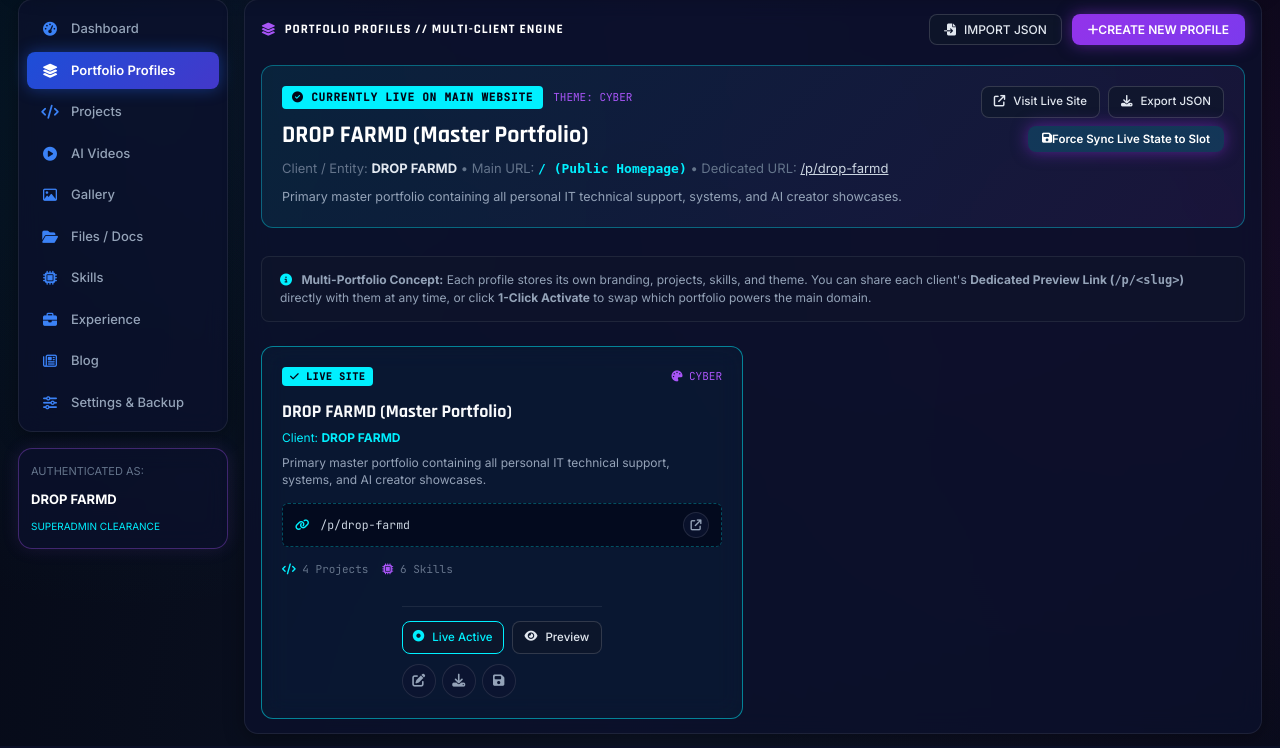
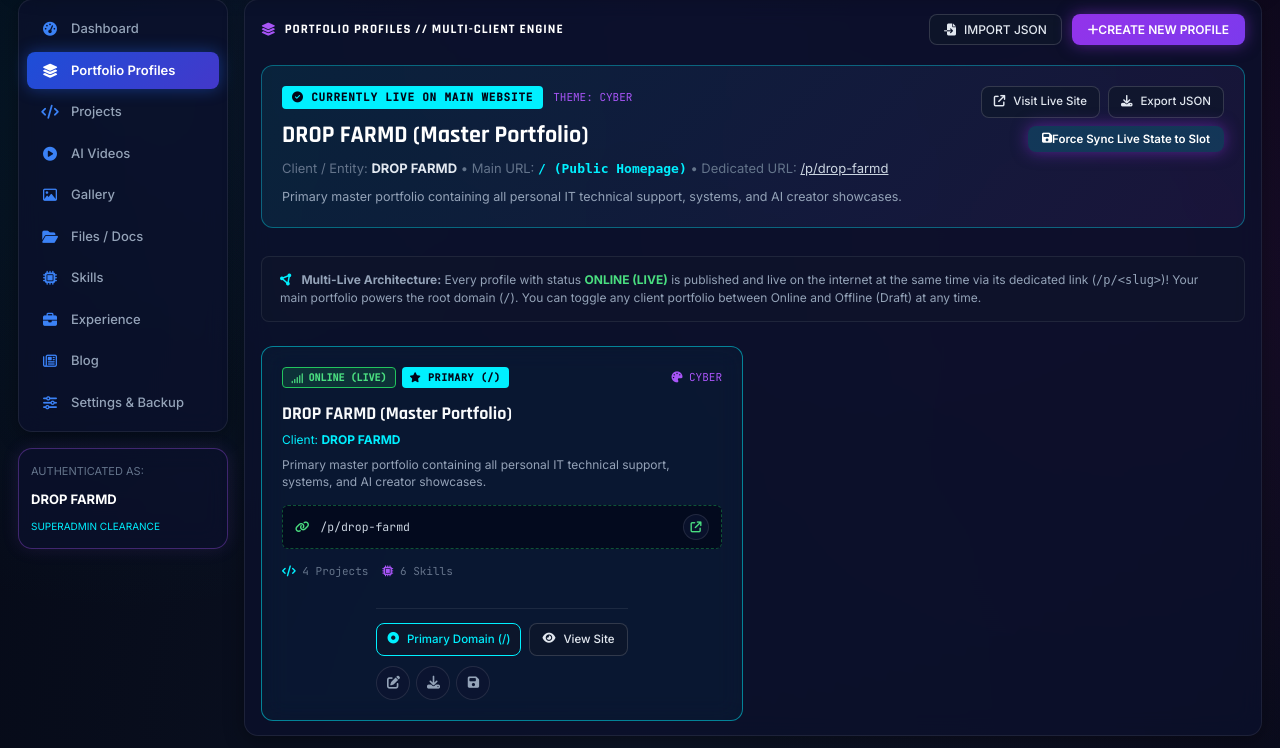
Before and after one commit to reianrd328/lyrch-portfolio, a Flask app: page /admin/profiles in a window 1280 px wide. Shown: the part 89-837 px from the top of the page. Run offline with Flask 3, Linux system fonts and the light colour scheme; a user stored in the database is signed in.

Commit message:
feat: simultaneous multi-live profiles with online/offline status toggles and full scoped navigation

```diff
--- a/app/models/profile.py
+++ b/app/models/profile.py
@@ -12,6 +12,7 @@ class PortfolioProfile(db.Model):
     description = db.Column(db.Text, default="")
     theme_preset = db.Column(db.String(50), default="cyber")
     is_active = db.Column(db.Boolean, default=False, index=True)
+    is_published = db.Column(db.Boolean, default=True, index=True)  # True = LIVE & ONLINE, False = DRAFT & OFFLINE
     data_json = db.Column(db.Text, nullable=False)
     created_at = db.Column(db.DateTime, default=datetime.utcnow)
     updated_at = db.Column(db.DateTime, default=datetime.utcnow, onupdate=datetime.utcnow)
--- a/app/routes/profiles.py
+++ b/app/routes/profiles.py
@@ -60,6 +60,10 @@ def create():
         return redirect(url_for("admin_profiles.index"))
 
     slug = get_unique_slug(slugify(slug_raw if slug_raw else name))
+    if "submitted_from_form" in request.form:
+        is_published = bool(request.form.get("is_published") in ("1", "true", "True", True))
+    else:
+        is_published = request.form.get("is_published", "1") in ("1", "true", "True", True)
 
     if template_type == "clone":
         # Clone current active portfolio
@@ -77,20 +81,21 @@ def create():
         client_name=client_name,
         description=description,
         theme_preset=theme_preset,
-        is_active=False
+        is_active=False,
+        is_published=is_published
     )
     new_profile.set_data(data)
     db.session.add(new_profile)
 
     log = ActivityLog(
-        title=f"Created new portfolio profile '{name}'",
+        title=f"Created new portfolio profile '{name}' ({'ONLINE' if is_published else 'DRAFT'})",
         activity_type="system",
         time_label="Just now"
     )
     db.session.add(log)
     db.session.commit()
 
-    flash(f"Profile '{name}' created! Dedicated public preview URL: /p/{slug}", "success")
+    flash(f"Profile '{name}' created! Dedicated public URL: /p/{slug}", "success")
     return redirect(url_for("admin_profiles.index"))
 
 @profiles_bp.route("/<int:profile_id>/activate", methods=["POST"])
@@ -101,6 +106,17 @@ def activate(profile_id):
         flash(message, "success")
     else:
         flash(message, "danger")
+    return redirect(url_for("admin_profiles.index"))
+
+@profiles_bp.route("/<int:profile_id>/toggle-status", methods=["POST"])
+@login_required
+def toggle_status(profile_id):
+    profile = PortfolioProfile.query.get_or_404(profile_id)
+    profile.is_published = not profile.is_published
+    profile.updated_at = datetime.utcnow()
+    db.session.commit()
+    status_label = "ONLINE & LIVE" if profile.is_published else "OFFLINE (DRAFT)"
+    flash(f"Profile '{profile.name}' is now {status_label}.", "success" if profile.is_published else "info")
     return redirect(url_for("admin_profiles.index"))
 
 @profiles_bp.route("/<int:profile_id>/save-current", methods=["POST"])
@@ -124,6 +140,10 @@ def edit(profile_id):
     slug_raw = request.form.get("slug", "").strip()
     description = request.form.get("description", "").strip()
     theme_preset = request.form.get("theme_preset", profile.theme_preset).strip()
+    if "submitted_from_form" in request.form:
+        is_published = bool(request.form.get("is_published") in ("1", "true", "True", True))
+    else:
+        is_published = request.form.get("is_published", "1" if profile.is_published else "0") in ("1", "true", "True", True)
 
     if not name:
         flash("Profile Name cannot be empty.", "danger")
@@ -136,6 +156,7 @@ def edit(profile_id):
     profile.slug = slug
     profile.description = description
     profile.theme_preset = theme_preset
+    profile.is_published = is_published
     profile.updated_at = datetime.utcnow()
 
     # Also update theme in internal snapshot settings
@@ -182,6 +203,7 @@ def export(profile_id):
             "client_name": profile.client_name,
             "description": profile.description,
             "theme_preset": profile.theme_preset,
+            "is_published": profile.is_published,
         },
         "content": profile.get_data()
     }
@@ -209,6 +231,7 @@ def import_profile():
             client_name = prof_meta.get("client_name", "")
             description = prof_meta.get("description", "Imported from JSON")
             theme_preset = prof_meta.get("theme_preset", "cyber")
+            is_published = prof_meta.get("is_published", True)
             data = content_dict.get("content", {})
         elif "tables" in content_dict:
             # Full database backup format
@@ -216,6 +239,7 @@ def import_profile():
             client_name = ""
             description = "Imported from full database backup archive"
             theme_preset = "cyber"
+            is_published = True
             # Format into portfolio dict
             tables = content_dict.get("tables", {})
             data = {
@@ -240,7 +264,8 @@ def import_profile():
             client_name=client_name,
             description=description,
             theme_preset=theme_preset,
-            is_active=False
+            is_active=False,
+            is_published=is_published
         )
         new_profile.set_data(data)
         db.session.add(new_profile)
--- a/app/services/profile_service.py
+++ b/app/services/profile_service.py
@@ -333,7 +333,8 @@ def bootstrap_default_profile_if_needed():
                 client_name=settings.display_name or "Lyrch",
                 description="Primary master portfolio containing all personal IT technical support, systems, and AI creator showcases.",
                 theme_preset=settings.default_theme or "cyber",
-                is_active=True
+                is_active=True,
+                is_published=True
             )
             master.set_data(current_dict)
             db.session.add(master)
--- a/app/templates/admin/profiles/index.html
+++ b/app/templates/admin/profiles/index.html
@@ -67,27 +67,38 @@
     <!-- Info Explanation Box -->
     <div style="background: rgba(15, 23, 42, 0.6); border: 1px solid rgba(255, 255, 255, 0.08); border-radius: 8px; padding: 14px 18px; margin-bottom: 24px; display: flex; align-items: center; justify-content: space-between; gap: 16px;">
         <div style="font-size: 12px; color: #94a3b8; line-height: 1.5;">
-            <i class="fa-solid fa-circle-info" style="color: var(--neon-cyan); margin-right: 6px;"></i>
-            <strong>Multi-Portfolio Concept:</strong> Each profile stores its own branding, projects, skills, and theme. You can share each client's <strong>Dedicated Preview Link (<code>/p/&lt;slug&gt;</code>)</strong> directly with them at any time, or click <strong>1-Click Activate</strong> to swap which portfolio powers the main domain.
+            <i class="fa-solid fa-circle-nodes" style="color: var(--neon-cyan); margin-right: 6px;"></i>
+            <strong>Multi-Live Architecture:</strong> Every profile with status <span style="color: #4ade80; font-weight: 700;">ONLINE (LIVE)</span> is published and live on the internet at the same time via its dedicated link (<code>/p/&lt;slug&gt;</code>)! Your main portfolio powers the root domain (<code>/</code>). You can toggle any client portfolio between Online and Offline (Draft) at any time.
         </div>
     </div>
 
     <!-- Profiles Grid -->
     <div style="display: grid; grid-template-columns: repeat(auto-fill, minmax(340px, 1fr)); gap: 20px;">
         {% for profile in profiles %}
-        <div class="metric-glass-card" style="display: flex; flex-direction: column; justify-content: space-between; border-color: {% if profile.is_active %}rgba(0, 240, 255, 0.5){% else %}rgba(255, 255, 255, 0.1){% endif %}; background: {% if profile.is_active %}rgba(0, 240, 255, 0.03){% else %}rgba(15, 23, 42, 0.4){% endif %}; padding: 20px; border-radius: 12px;">
+        <div class="metric-glass-card" style="display: flex; flex-direction: column; justify-content: space-between; border-color: {% if profile.is_active %}rgba(0, 240, 255, 0.5){% elif profile.is_published %}rgba(34, 197, 94, 0.35){% else %}rgba(255, 255, 255, 0.1){% endif %}; background: {% if profile.is_active %}rgba(0, 240, 255, 0.03){% elif profile.is_published %}rgba(34, 197, 94, 0.02){% else %}rgba(15, 23, 42, 0.4){% endif %}; padding: 20px; border-radius: 12px;">
             <div>
-                <!-- Top Badge & Theme -->
-                <div style="display: flex; justify-content: space-between; align-items: center; margin-bottom: 12px;">
-                    {% if profile.is_active %}
-                    <span style="background: var(--neon-cyan); color: #020617; font-family: var(--font-mono); font-weight: 800; font-size: 10px; padding: 2px 8px; border-radius: 4px; letter-spacing: 0.6px;">
-                        <i class="fa-solid fa-check"></i> LIVE SITE
-                    </span>
-                    {% else %}
-                    <span style="background: rgba(255, 255, 255, 0.08); color: #94a3b8; font-family: var(--font-mono); font-weight: 600; font-size: 10px; padding: 2px 8px; border-radius: 4px;">
-                        STANDALONE SLOT
-                    </span>
-                    {% endif %}
+                <!-- Top Status Badges & Theme -->
+                <div style="display: flex; justify-content: space-between; align-items: center; margin-bottom: 12px; gap: 8px; flex-wrap: wrap;">
+                    <div style="display: flex; align-items: center; gap: 6px;">
+                        <!-- Online / Offline Toggle Button -->
+                        <form action="{{ url_for('admin_profiles.toggle_status', profile_id=profile.id) }}" method="POST" style="margin: 0;">
+                            {% if profile.is_published %}
+                            <button type="submit" title="Currently Live! Click to switch to Offline Draft" style="background: rgba(34, 197, 94, 0.15); border: 1px solid #22c55e; color: #4ade80; font-family: var(--font-mono); font-weight: 700; font-size: 10px; padding: 3px 8px; border-radius: 4px; cursor: pointer; display: flex; align-items: center; gap: 5px;">
+                                <i class="fa-solid fa-signal"></i> ONLINE (LIVE)
+                            </button>
+                            {% else %}
+                            <button type="submit" title="Currently Draft. Click to publish live online" style="background: rgba(239, 68, 68, 0.15); border: 1px solid #ef4444; color: #f87171; font-family: var(--font-mono); font-weight: 700; font-size: 10px; padding: 3px 8px; border-radius: 4px; cursor: pointer; display: flex; align-items: center; gap: 5px;">
+                                <i class="fa-solid fa-ban"></i> OFFLINE (DRAFT)
+                            </button>
+                            {% endif %}
+                        </form>
+
+                        {% if profile.is_active %}
+                        <span style="background: var(--neon-cyan); color: #020617; font-family: var(--font-mono); font-weight: 800; font-size: 10px; padding: 3px 8px; border-radius: 4px; letter-spacing: 0.6px;" title="Powers the root website /">
+                            <i class="fa-solid fa-star"></i> PRIMARY (/)
+                        </span>
+                        {% endif %}
+                    </div>
 
                     <span style="font-family: var(--font-mono); font-size: 11px; color: var(--neon-purple); text-transform: uppercase;">
                         <i class="fa-solid fa-palette"></i> {{ profile.theme_preset }}
@@ -110,13 +121,13 @@
                 </p>
 
                 <!-- Dedicated Link Box -->
-                <div style="background: rgba(2, 6, 23, 0.7); border: 1px dashed rgba(0, 240, 255, 0.3); border-radius: 6px; padding: 8px 12px; margin-bottom: 14px; display: flex; align-items: center; justify-content: space-between;">
+                <div style="background: rgba(2, 6, 23, 0.7); border: 1px dashed {% if profile.is_published %}rgba(34, 197, 94, 0.4){% else %}rgba(239, 68, 68, 0.3){% endif %}; border-radius: 6px; padding: 8px 12px; margin-bottom: 14px; display: flex; align-items: center; justify-content: space-between;">
                     <div style="overflow: hidden; text-overflow: ellipsis; white-space: nowrap; font-size: 11.5px; font-family: var(--font-mono); color: #cbd5e1;">
-                        <i class="fa-solid fa-link" style="color: var(--neon-cyan); margin-right: 4px;"></i>
+                        <i class="fa-solid fa-link" style="color: {% if profile.is_published %}#4ade80{% else %}#f87171{% endif %}; margin-right: 4px;"></i>
                         /p/{{ profile.slug }}
                     </div>
                     <div style="display: flex; gap: 6px;">
-                        <a href="{{ url_for('public.profile_preview', slug=profile.slug) }}" target="_blank" class="telemetry-btn" title="Open Dedicated Link" style="width: 26px; height: 26px; font-size: 11px;">
+                        <a href="{{ url_for('public.profile_preview', slug=profile.slug) }}" target="_blank" class="telemetry-btn" title="Open Dedicated Website" style="width: 26px; height: 26px; font-size: 11px; color: {% if profile.is_published %}#4ade80{% else %}#cbd5e1{% endif %};">
                             <i class="fa-solid fa-arrow-up-right-from-square"></i>
                         </a>
                     </div>
@@ -133,25 +144,25 @@
             <div style="border-top: 1px solid rgba(255, 255, 255, 0.08); padding-top: 14px; display: flex; flex-direction: column; gap: 8px;">
                 <div style="display: flex; gap: 8px;">
                     {% if not profile.is_active %}
-                    <form action="{{ url_for('admin_profiles.activate', profile_id=profile.id) }}" method="POST" style="flex: 1; margin: 0;" onsubmit="return confirm('Activate {{ profile.name }} as the main website? Your current live site will be safely auto-saved.')">
+                    <form action="{{ url_for('admin_profiles.activate', profile_id=profile.id) }}" method="POST" style="flex: 1; margin: 0;" onsubmit="return confirm('Set {{ profile.name }} as the main website (/)? Your current live site will be safely auto-saved.')">
                         <button type="submit" class="btn-command-primary" style="width: 100%; font-size: 11.5px; padding: 7px 10px;">
-                            <i class="fa-solid fa-bolt"></i> 1-Click Activate
+                            <i class="fa-solid fa-bolt"></i> Set as Main Website (/)
                         </button>
                     </form>
                     {% else %}
                     <button class="btn-command-secondary" style="flex: 1; font-size: 11.5px; padding: 7px 10px; color: var(--neon-cyan); border-color: var(--neon-cyan); cursor: default;" disabled>
-                        <i class="fa-solid fa-circle-dot"></i> Live Active
+                        <i class="fa-solid fa-circle-dot"></i> Primary Domain (/)
                     </button>
                     {% endif %}
 
-                    <a href="{{ url_for('public.profile_preview', slug=profile.slug) }}" target="_blank" class="btn-command-secondary" style="font-size: 11.5px; padding: 7px 12px;" title="Preview Dedicated Site">
-                        <i class="fa-solid fa-eye"></i> Preview
+                    <a href="{{ url_for('public.profile_preview', slug=profile.slug) }}" target="_blank" class="btn-command-secondary" style="font-size: 11.5px; padding: 7px 12px;" title="View Live Website">
+                        <i class="fa-solid fa-eye"></i> View Site
                     </a>
                 </div>
 
                 <div style="display: flex; justify-content: space-between; align-items: center; gap: 8px; margin-top: 2px;">
                     <div style="display: flex; gap: 6px;">
-                        <button type="button" class="telemetry-btn" title="Edit Metadata" onclick="openEditModal({{ profile.id }}, '{{ profile.name|replace("'", "\\'") }}', '{{ profile.client_name|replace("'", "\\'") }}', '{{ profile.slug }}', '{{ profile.theme_preset }}', '{{ profile.description|replace("'", "\\'") }}')">
+                        <button type="button" class="telemetry-btn" title="Edit Metadata" onclick="openEditModal({{ profile.id }}, '{{ profile.name|replace("'", "\\'") }}', '{{ profile.client_name|replace("'", "\\'") }}', '{{ profile.slug }}', '{{ profile.theme_preset }}', '{{ profile.description|replace("'", "\\'") }}', {{ 'true' if profile.is_published else 'false' }})">
                             <i class="fa-solid fa-pen-to-square"></i>
                         </button>
                         <a href="{{ url_for('admin_profiles.export', profile_id=profile.id) }}" class="telemetry-btn" title="Export JSON">
@@ -232,6 +243,14 @@
                 <textarea name="description" rows="2" placeholder="Notes about this client or target market..." class="command-input" style="width: 100%;"></textarea>
             </div>
 
+            <input type="hidden" name="submitted_from_form" value="1">
+            <div style="margin-bottom: 20px; display: flex; align-items: center; gap: 8px;">
+                <input type="checkbox" name="is_published" id="createPublishedInput" value="1" checked style="width: 16px; height: 16px; accent-color: var(--neon-cyan); cursor: pointer;">
+                <label for="createPublishedInput" style="font-size: 13px; color: #f8fafc; cursor: pointer; user-select: none;">
+                    Publish Online immediately (<code style="color: #4ade80;">/p/slug</code> accessible to public)
+                </label>
+            </div>
+
             <div style="display: flex; justify-content: flex-end; gap: 10px;">
                 <button type="button" class="btn-command-secondary" onclick="closeModal('createModal')">Cancel</button>
                 <button type="submit" class="btn-command-primary">Create Profile</button>
@@ -281,6 +300,14 @@
             <div style="margin-bottom: 20px;">
                 <label style="display: block; font-size: 12px; font-weight: 600; color: #cbd5e1; margin-bottom: 5px;">Description / Notes</label>
                 <textarea name="description" id="editDescInput" rows="2" class="command-input" style="width: 100%;"></textarea>
+            </div>
+
+            <input type="hidden" name="submitted_from_form" value="1">
+            <div style="margin-bottom: 20px; display: flex; align-items: center; gap: 8px;">
+                <input type="checkbox" name="is_published" id="editPublishedInput" value="1" style="width: 16px; height: 16px; accent-color: var(--neon-purple); cursor: pointer;">
+                <label for="editPublishedInput" style="font-size: 13px; color: #f8fafc; cursor: pointer; user-select: none;">
+                    Publish Online (<code style="color: #4ade80;">/p/slug</code> live on internet)
+                </label>
             </div>
 
             <div style="display: flex; justify-content: flex-end; gap: 10px;">
@@ -339,13 +366,14 @@ function autoGenerateSlug(text, targetId) {
     target.value = clean;
 }
 
-function openEditModal(id, name, client, slug, theme, desc) {
+function openEditModal(id, name, client, slug, theme, desc, is_published) {
     document.getElementById('editForm').action = "/admin/profiles/" + id + "/edit";
     document.getElementById('editNameInput').value = name;
     document.getElementById('editClientInput').value = client || '';
     document.getElementById('editSlugInput').value = slug;
     document.getElementById('editThemeSelect').value = theme || 'cyber';
     document.getElementById('editDescInput').value = desc || '';
+    document.getElementById('editPublishedInput').checked = (is_published === true || is_published === 'true');
     openModal('editModal');
 }
 </script>
```
Also changed, not shown: app/migrate.py (+14 -0 lines), app/routes/public.py (+73 -2 lines), app/templates/base.html (+20 -32 lines), app/templates/public/home.html (+9 -21 lines), tests/test_profiles.py (+80 -8 lines).
